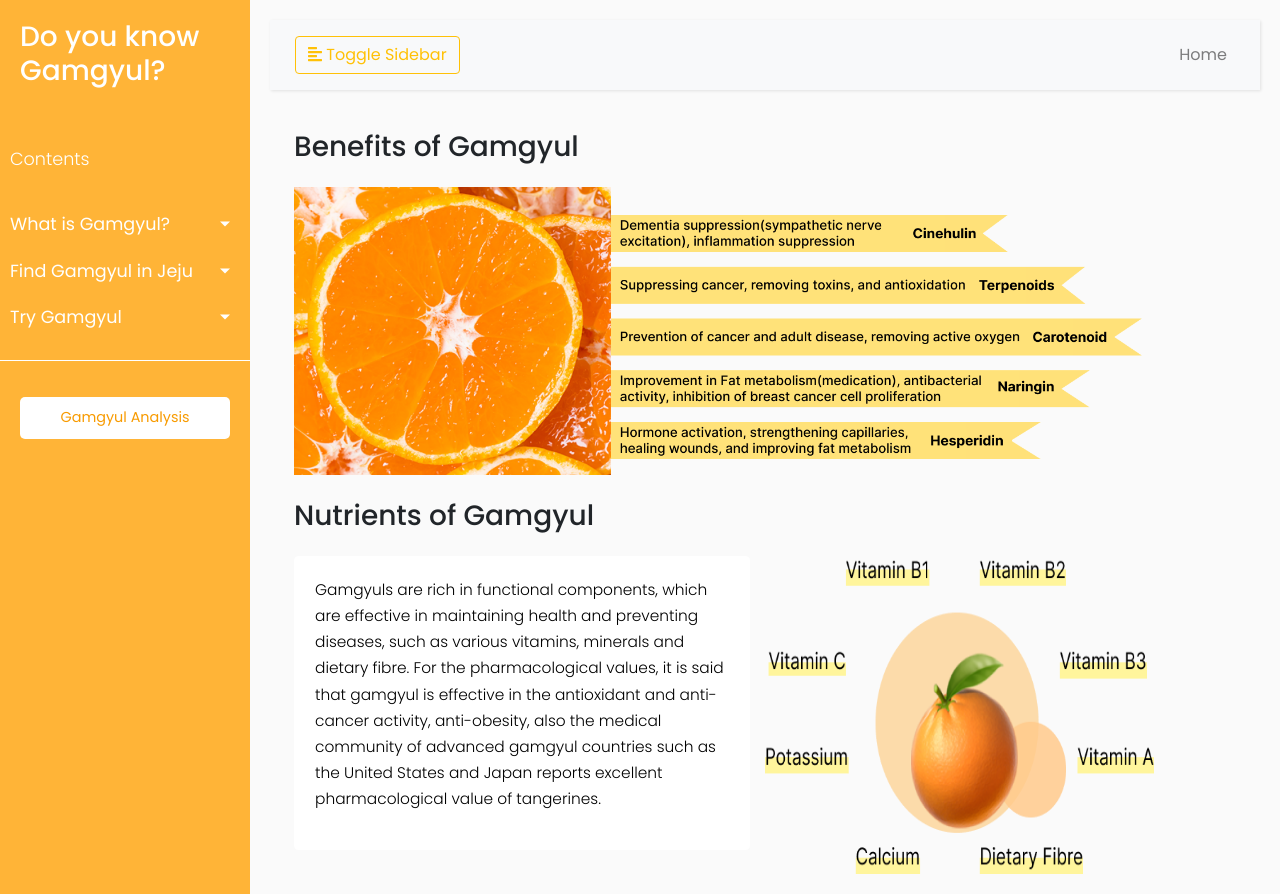
After one commit to robert-min/gamgyulJeju, a Django app: page /health/ in a window 1280 px wide. The commit adds this page. Run offline with Django 4.2, Linux system fonts and the light colour scheme; some libraries are stand-ins or nearby versions.

Commit message:
health page 프론트 작업 완료

```diff
--- /dev/null
+++ b/information/templates/information/health.html
@@ -0,0 +1,43 @@
+{% extends 'base.html' %}
+
+{% block title %}Health
+{% endblock %}
+
+{% block content %}
+
+<main>
+    <div class="container-fluid px-4">
+        <h3 class="mt-4">Benefits of Gamgyul</h3>
+        <!--        <ol class="breadcrumb mb-4">-->
+        <!--            <li class="breadcrumb-item active">Dashboard</li>-->
+        <!--        </ol>-->
+        <img src="../media/health/benefit_gamgyul.png" alt="." style="width: 90%; position: relative; padding: 15px 0px 0px 0px;"/>
+
+        <h3 class="mt-4">Nutrients of Gamgyul</h3>
+        <div class="row" style="padding: 15px 0px 0px 0px; font-size: 14px;">
+            <div class="col-xl-6">
+                <div class="card mb-4" style="background-color: #FFFFFF; border-color: #FFFFFF">
+                    <div class="card-body" style="text-align: left; line-height: 100px;">
+                        <p style="color:#000000;">Gamgyuls are rich in functional components, which are effective in
+                            maintaining health and preventing diseases, such as various vitamins, minerals and dietary
+                            fibre.
+
+                            For the pharmacological values, it is said that gamgyul is effective in the antioxidant and
+                            anti-cancer activity, anti-obesity, also the medical community of advanced gamgyul countries
+                            such as the United States and Japan reports excellent pharmacological value of
+                            tangerines.</p>
+                    </div>
+                </div>
+            </div>
+            <img src="../media/health/vitamin_gamgyul.png" alt="." style="width: 40%; position: relative"/>
+        </div>
+    </div>
+
+
+    <div class="row">
+
+
+    </div>
+</main>
+
+{% endblock %}
--- a/information/urls.py
+++ b/information/urls.py
@@ -9,5 +9,6 @@ urlpatterns = [
     path('', show_basic_info, name='info'),
     path('family/geugjosaeng/', show_family, name='family'),
     path('family/<family_slug>/', family_detail, name='family_detail'),
-    path('cultivation/', show_cultivation, name='cultivation')
+    path('cultivation/', show_cultivation, name='cultivation'),
+    path('health/', show_health, name='health')
 ] + static(settings.MEDIA_URL, document_root=settings.MEDIA_ROOT)
--- a/information/views.py
+++ b/information/views.py
@@ -29,3 +29,6 @@ def family_detail(request, family_slug=None):
 def show_cultivation(request):
     cultivations = CultivationStatus.objects.all()
     return render(request, 'information/cultivation.html', {'cultivations': cultivations})
+
+def show_health(request):
+    return render(request, "information/health.html")
--- a/templates/base.html
+++ b/templates/base.html
@@ -37,7 +37,7 @@
                     <a href="#homeSubmenu" data-toggle="collapse" aria-expanded="false" class="dropdown-toggle">What is Gamgyul?</a>
                     <ul class="collapse list-unstyled" id="homeSubmenu">
                         <li>
-                            <a href="#">About</a>
+                            <a href="{% url 'information:info' %}">About</a>
                         </li>
                         <li>
                             <a href="{% url 'information:family' %}">Gamgyul Family</a>
@@ -46,7 +46,7 @@
                             <a href="{% url 'information:cultivation' %}">Cultivation Status</a>
                         </li>
                         <li>
-                            <a href="#">For Your Health</a>
+                            <a href="{% url 'information:health' %}">For Your Health</a>
                         </li>
                     </ul>
                 </li>
```
Also changed, not shown: media/health/benefit_gamgyul.png (added), media/health/vitamin_gamgyul.png (added).
